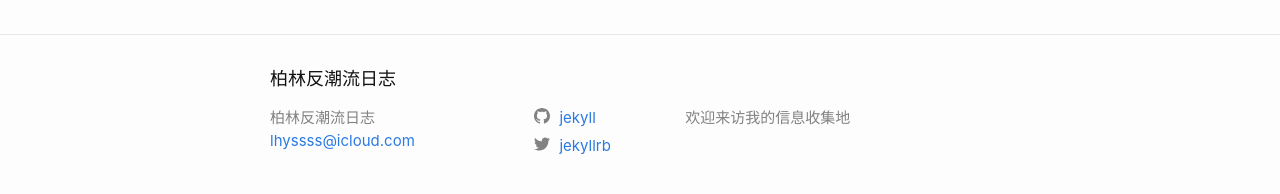
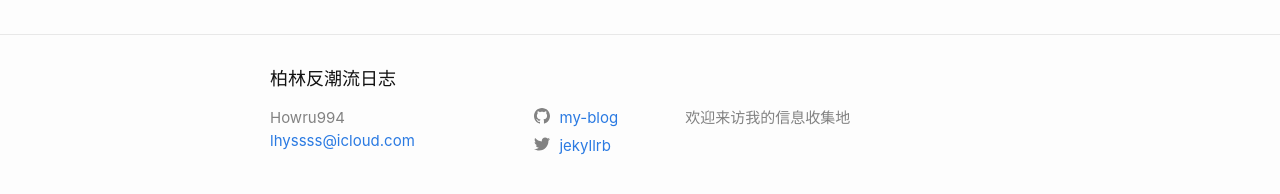
Before and after one commit to Howareu994/my-blog, a Jekyll site: the page built from index.markdown, in a window 1280 px wide. Shown: the part 683-877 px from the top of the page. Built offline with Jekyll 4.4.1, drawn with Linux system fonts in a browser that asks for light colours; some of the changed lines change nothing that is shown.

Commit message:
updated nothing actuelly

```diff
--- a/_config.yml
+++ b/_config.yml
@@ -25,7 +25,18 @@ description: >- # this means to ignore newlines until "baseurl:"
 baseurl: "/my-blog" # the subpath of your site, e.g. /blog
 url: "https://howareu994.github.io" # the base hostname & protocol for your site, e.g. http://example.com
 twitter_username: jekyllrb
-github_username:  jekyll
+github_username:  my-blog
+
+# Fields minima uses, but not defaulted with the jekyll new command.
+# Author is the default for post, the atom feed, and it used in the footer.
+author: Howru994
+#instagram_username: howutii
+#linkedin_username: Howru994
+
+# new fields are not defaulted by jekyll new with the minima theme
+# add a copyright. A copyright symbol and year will be added automaticlly.
+# copyright: companyname, Inc.
+copyright: "Howru"
 
 # Build settings
 # Removed minima theme as it is a regular theme.
```
